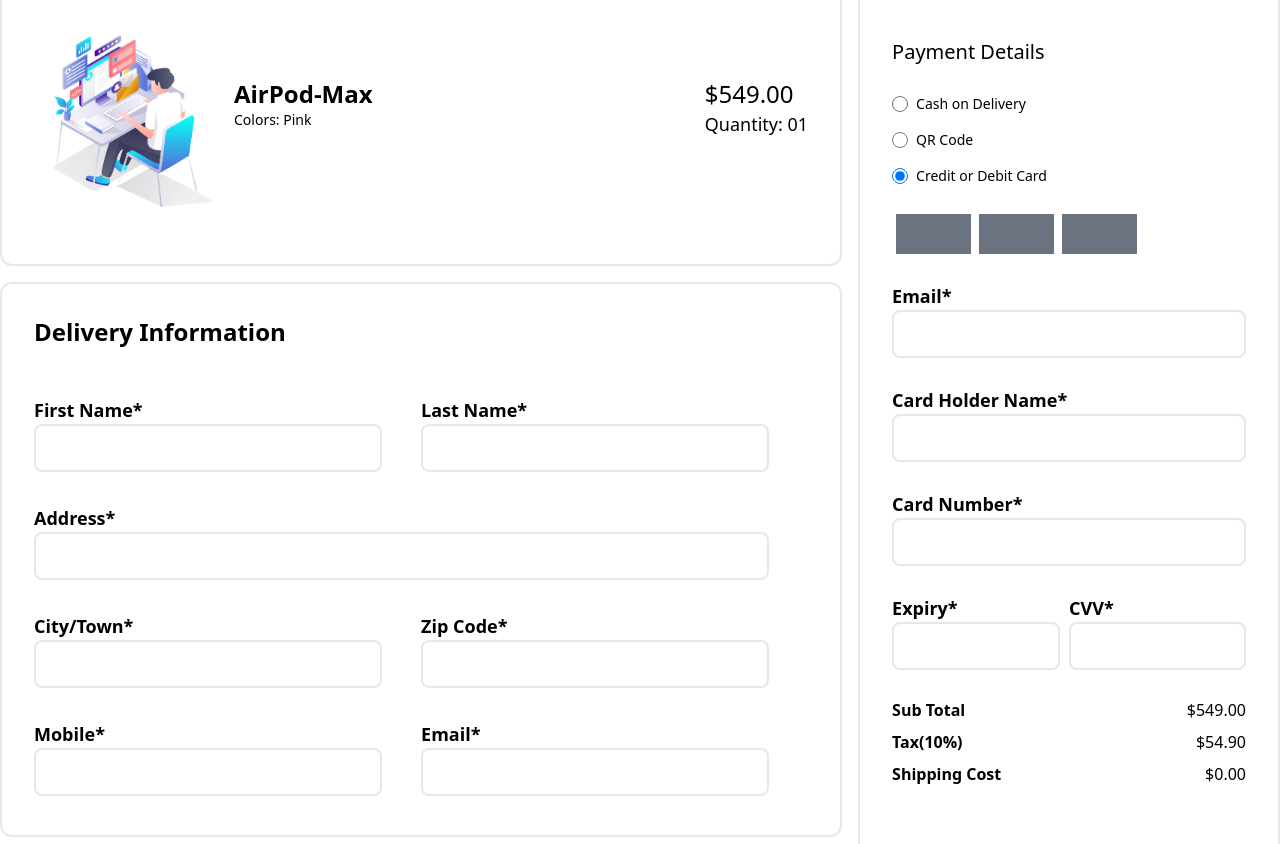
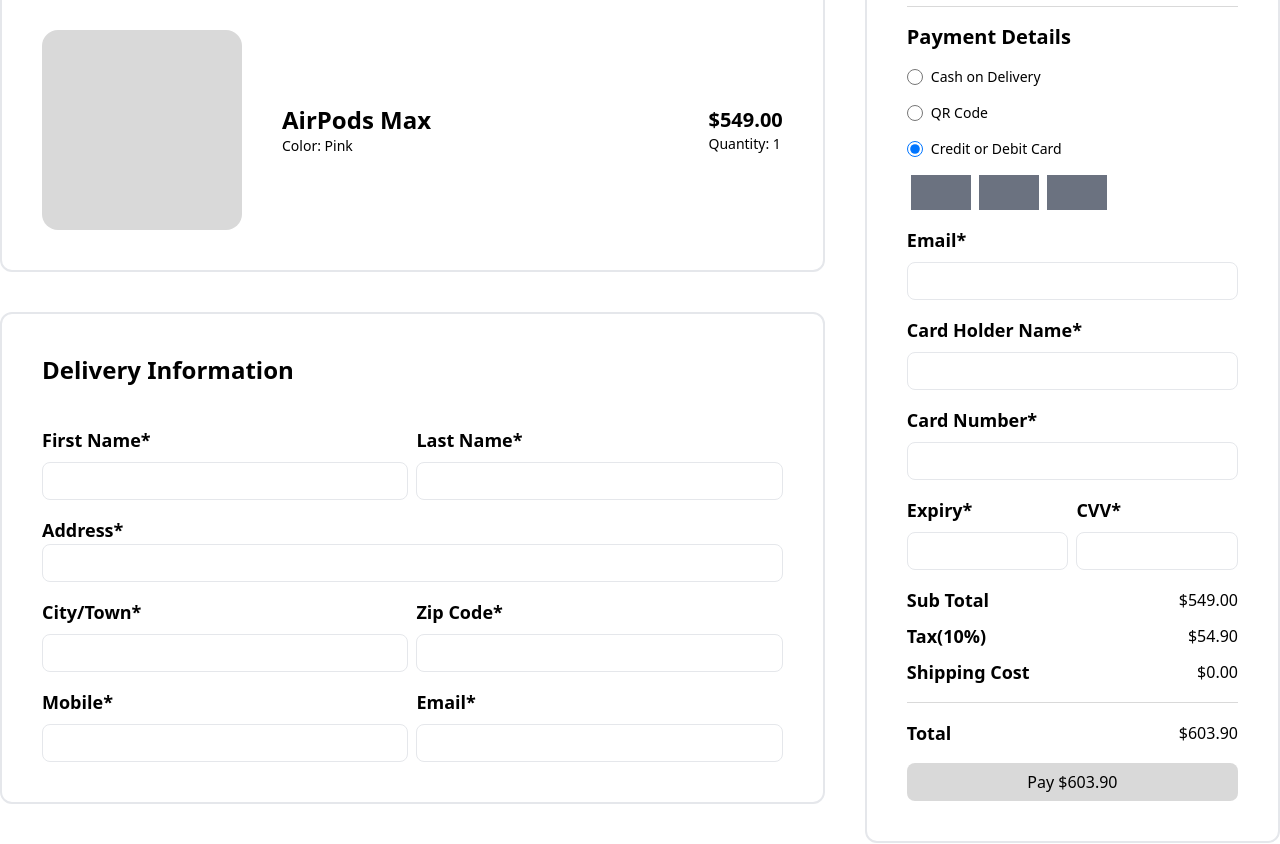
Before and after one commit to SodaraSou/Computer-Store-Website, a React (Create React App) app: page /checkout in a window 1280 px wide. Shown: the part 220-1064 px from the top of the page. Built offline with nearby package versions, Linux system fonts and the light colour scheme.

Commit message:
Fixed reponsive

```diff
--- a/src/pages/Checkout.jsx
+++ b/src/pages/Checkout.jsx
@@ -1,51 +1,58 @@
-import AuthPageImg from "../assets/img/auth_img.png";
-
 function Checkout() {
   return (
     <div className="max-w-7xl mx-auto">
       <section className="p-4 xl:py-10 xl:px-0">
-        <div className="w-full h-auto flex gap-4">
-          <div className="w-4/6 h-auto flex flex-col gap-4">
-            <div className="w-full h-[350px] rounded-xl flex flex-col gap-12 py-8 px-8 border-2 ">
+        <div className="w-full h-auto flex flex-col md:flex-row gap-4 md:gap-10">
+          <div className="w-full md:w-4/6 h-auto flex flex-col gap-4 md:gap-10">
+            {/* Review item section */}
+            <div className="w-full h-auto rounded-xl flex flex-col gap-4 md:gap-10 p-4 md:p-10 border-2 ">
               <h1 className="text-2xl font-bold">Review Item And Shipping</h1>
-              <div className="flex">
-                <img src={AuthPageImg} width='200px' height='200px' alt="" />
-                <div className="w-full py-12 flex justify-between">
+              <div className="flex justify-between items-center gap-4 md:gap-10">
+                <div className="bg-[#D9D9D9] w-[100px] md:w-[200px] h-[100px] md:h-[200px] rounded-2xl"></div>
+                <div className="flex flex-grow justify-between items-center">
                   <div>
-                    <h1 className="font-bold text-2xl">AirPod-Max</h1>
-                    <h1 className="text-sm">Colors: Pink </h1>
+                    <h2 className="text-lg md:text-2xl font-semibold">
+                      AirPods Max
+                    </h2>
+                    <p className="text-sm">Color: Pink</p>
                   </div>
                   <div>
-                    <h1 className="text-2xl">$549.00</h1>
-                    <h1 className="text-lg">Quantity: 01 </h1>
+                    <h2 className="text-md md:text-xl font-semibold">
+                      $549.00
+                    </h2>
+                    <p className="text-sm">Quantity: 1</p>
                   </div>
                 </div>
               </div>
             </div>
-            <div className="w-full h-[555px] rounded-xl border-2 flex flex-col gap-12 py-8 px-8">
+            {/* Delivery info section */}
+            <div className="w-full rounded-xl border-2 flex flex-col gap-4 md:gap-10 p-4 md:p-10">
               <h1 className="text-2xl font-bold">Delivery Information</h1>
-              <div className="flex flex-col gap-8">
-                <div className="flex justify-between ">
-                  <div className="w-full" >
-                    <label htmlFor="firstName" className="text-lg font-semibold">
+              <div className="flex flex-col gap-4">
+                <div className="flex gap-2">
+                  <div className="w-full flex flex-col gap-2">
+                    <label
+                      htmlFor="firstName"
+                      className="text-lg font-semibold"
+                    >
                       First Name*
                     </label>
                     <input
                       type="text"
                       placeholder=""
-                      id="firstname"
-                      className="rounded-lg w-[90%] h-[48px] px-4 border-2"
+                      id="firstName"
+                      className="rounded-lg w-full h-[38px] px-4 border"
                     />
                   </div>
-                  <div className="w-full">
-                    <label htmlFor="firstName" className="text-lg font-semibold">
+                  <div className="w-full flex flex-col gap-2">
+                    <label htmlFor="lastName" className="text-lg font-semibold">
                       Last Name*
                     </label>
                     <input
                       type="text"
                       placeholder=""
-                      id="firstname"
-                      className="rounded-lg w-[90%] h-[48px] px-4 border-2"
+                      id="lastName"
+                      className="rounded-lg w-full h-[38px] px-4 border"
                     />
                   </div>
                 </div>
@@ -57,46 +64,129 @@
                     type="text"
                     placeholder=""
                     id="firstname"
-                    className="rounded-lg w-[95%] h-[48px] px-4 border-2"
+                    className="rounded-lg w-full h-[38px] px-4 border"
                   />
                 </div>
-                <div className="flex justify-between">
-                  <div className="w-full">
-                    <label htmlFor="firstName" className="text-lg font-semibold">
+                <div className="flex gap-2">
+                  <div className="w-full flex flex-col gap-2">
+                    <label
+                      htmlFor="firstName"
+                      className="text-lg font-semibold"
+                    >
                       City/Town*
                     </label>
                     <input
                       type="text"
                       placeholder=""
-                      id="firstname"
-                      className="rounded-lg w-[90%] h-[48px] px-4 border-2"
+                      id="City/Town"
+                      className="rounded-lg w-full h-[38px] px-4 border"
                     />
                   </div>
-                  <div className="w-full">
-                    <label htmlFor="firstName" className="text-lg font-semibold">
+                  <div className="w-full flex flex-col gap-2">
+                    <label htmlFor="lastName" className="text-lg font-semibold">
                       Zip Code*
                     </label>
                     <input
                       type="text"
                       placeholder=""
-                      id="firstname"
-                      className="rounded-lg w-[90%] h-[48px] px-4 border-2"
+                      id="zipCode"
+                      className="rounded-lg w-full h-[38px] px-4 border"
                     />
                   </div>
-                </div >
-                <div className="flex justify-between">
-                  <div className="w-full">
-                    <label htmlFor="firstName" className="text-lg font-semibold">
+                </div>
+                <div className="flex gap-2">
+                  <div className="w-full flex flex-col gap-2">
+                    <label
+                      htmlFor="firstName"
+                      className="text-lg font-semibold"
+                    >
                       Mobile*
                     </label>
                     <input
                       type="text"
                       placeholder=""
-                      id="firstname"
-                      className="rounded-lg w-[90%] h-[48px] px-4 border-2"
+                      id="mobile"
+                      className="rounded-lg w-full h-[38px] px-4 border"
                     />
                   </div>
-                  <div className="w-full">
+                  <div className="w-full flex flex-col gap-2">
+                    <label htmlFor="lastName" className="text-lg font-semibold">
+                      Email*
+                    </label>
+                    <input
+                      type="text"
+                      placeholder=""
+                      id="email"
+                      className="rounded-lg w-full h-[38px] px-4 border"
+                    />
+                  </div>
+                </div>
+              </div>
+            </div>
+          </div>
+          {/* Order summary section */}
+          <div className="w-full md:w-4/12 h-auto rounded-xl flex flex-col gap-4 p-4 md:p-10 border-2">
+            <h1 className="text-2xl font-bold">Order Summary</h1>
+            <div className="h-[1px] bg-[#D9D9D9]"></div>
+            <div className="flex flex-col gap-4">
+              <h1 className="text-xl font-semibold">Payment Details</h1>
+              <div className="flex flex-col gap-4">
+                <div className="flex items-center">
+                  <input
+                    id="default-radio-1"
+                    type="radio"
+                    value=""
+                    name="default-radio"
+                    className="w-4 h-4 focus:ring-2 "
+                  />
+                  <label
+                    htmlFor="default-radio-1"
+                    className="ml-2 text-sm font-medium "
+                  >
+                    Cash on Delivery
+                  </label>
+                </div>
+                <div className="flex items-center">
+                  <input
+                    checked
+                    id="default-radio-2"
+                    type="radio"
+                    value=""
+                    name="default-radio"
+                    className="w-4 h-4 focus:ring-2 "
+                  />
+                  <label
+                    forhtml="default-radio-2"
+                    className="ml-2 text-sm font-medium "
+                  >
+                    QR Code
+                  </label>
+                </div>
+                <div className="flex items-center">
+                  <input
+                    checked
+                    id="default-radio-2"
+                    type="radio"
+                    value=""
+                    name="default-radio"
+                    className="w-4 h-4 focus:ring-2 "
+                  />
+                  <label
+                    forhtml="default-radio-2"
+                    className="ml-2 text-sm font-medium "
+                  >
+                    Credit or Debit Card
+                  </label>
+                </div>
+              </div>
+              <div className="flex">
+                <div className="w-[60px] h-[35px] bg-gray-500 mx-1"></div>
+                <div className="w-[60px] h-[35px] bg-gray-500 mx-1"></div>
+                <div className="w-[60px] h-[35px] bg-gray-500 mx-1"></div>
+              </div>
+            </div>
+            <div className="flex flex-col gap-4">
+              <div className="flex flex-col gap-2">
                 <label htmlFor="firstName" className="text-lg font-semibold">
                   Email*
                 </label>
@@ -104,48 +194,10 @@
                   type="text"
                   placeholder=""
                   id="firstname"
-                      className="rounded-lg w-[90%] h-[48px] px-4 border-2"
+                  className="rounded-lg w-full h-[38px] px-4 border"
                 />
               </div>
-                </div>
-              </div>
-            </div>
-          </div>
-          <div className="w-4/12 h-[1050px] rounded-xl flex flex-col gap-7 py-8 px-8 border-2">
-            <h1 className="text-2xl font-bold">Order Summary</h1>
-            <div className="h-[1px] bg-gray-500 "></div>
-            <h1 className="text-xl ">Payment Details</h1>
-            <div className="flex flex-col gap-4">
-              <div class="flex items-center">
-                <input id="default-radio-1" type="radio" value="" name="default-radio" class="w-4 h-4  focus:ring-2 " />
-                <label for="default-radio-1" class="ml-2 text-sm font-medium ">Cash on Delivery</label>
-              </div>
-              <div class="flex items-center">
-                <input checked id="default-radio-2" type="radio" value="" name="default-radio" class="w-4 h-4  focus:ring-2 " />
-                <label for="default-radio-2" class="ml-2 text-sm font-medium ">QR Code</label>
-              </div>
-              <div class="flex items-center">
-                <input checked id="default-radio-2" type="radio" value="" name="default-radio" class="w-4 h-4  focus:ring-2 " />
-                <label for="default-radio-2" class="ml-2 text-sm font-medium ">Credit or Debit Card</label>
-              </div>
-            </div>
-            <div className="flex ">
-              <div className="w-[75px] h-[40px] bg-gray-500 mx-1"></div>
-              <div className="w-[75px] h-[40px] bg-gray-500 mx-1"></div>
-              <div className="w-[75px] h-[40px] bg-gray-500 mx-1"></div>
-            </div>
-            <div className="w-full">
-              <label htmlFor="firstName" className="text-lg font-semibold">
-                Email*
-              </label>
-              <input
-                type="text"
-                placeholder=""
-                id="firstname"
-                className="rounded-lg w-full h-[48px] px-4 border-2"
-              />
-            </div>
-            <div className="w-full">
+              <div className="flex flex-col gap-2">
                 <label htmlFor="firstName" className="text-lg font-semibold">
                   Card Holder Name*
                 </label>
@@ -153,10 +205,10 @@
                   type="text"
                   placeholder=""
                   id="firstname"
-                className="rounded-lg w-full h-[48px] px-4 border-2"
+                  className="rounded-lg w-full h-[38px] px-4 border"
                 />
               </div>
-            <div className="w-full">
+              <div className="flex flex-col gap-2">
                 <label htmlFor="firstName" className="text-lg font-semibold">
                   Card Number*
                 </label>
@@ -164,11 +216,11 @@
                   type="text"
                   placeholder=""
                   id="firstname"
-                className="rounded-lg w-full h-[48px] px-4 border-2"
+                  className="rounded-lg w-full h-[38px] px-4 border"
                 />
               </div>
-            <div className="flex justify-between">
-              <div className="w-full">
+              <div className="flex gap-2">
+                <div className="flex flex-col gap-2">
                   <label htmlFor="firstName" className="text-lg font-semibold">
                     Expiry*
                   </label>
@@ -176,10 +228,10 @@
                     type="text"
                     placeholder=""
                     id="firstname"
-                  className="rounded-lg w-[95%] h-[48px] px-4 border-2"
+                    className="rounded-lg w-full h-[38px] px-4 border"
                   />
                 </div>
-              <div className="w-full">
+                <div className="flex flex-col gap-2">
                   <label htmlFor="firstName" className="text-lg font-semibold">
                     CVV*
                   </label>
@@ -187,34 +239,33 @@
                     type="text"
                     placeholder=""
                     id="firstname"
-                  className="rounded-lg w-full h-[48px] px-4 border-2"
+                    className="rounded-lg w-full h-[38px] px-4 border"
                   />
                 </div>
-            </div >
-            <div className="flex justify-between ">
-              <div className="font-bold flex flex-col gap-2">
-                <h1>Sub Total</h1>
-                <h1>Tax(10%)</h1>
-                <h1>Shipping Cost</h1>
-              </div>
-              <div className="text-right flex flex-col gap-2">
-                <h1>$549.00</h1>
-                <h1>$54.90</h1>
-                <h1>$0.00</h1>
               </div>
             </div>
-            <div className="h-[1px] bg-gray-500 "></div>
-            <div className="flex justify-between">
-              <div className="font-bold">
-                <h1>Total</h1>
+            <div className="flex flex-col gap-2">
+              <div className="flex justify-between items-center">
+                <h3 className="text-lg font-bold">Sub Total</h3>
+                <p className="text-md">$549.00</p>
               </div>
-              <div className="text-right">
-                <h1>$603.90</h1>
+              <div className="flex justify-between items-center">
+                <h3 className="text-lg font-bold">Tax(10%)</h3>
+                <p className="text-md">$54.90</p>
+              </div>
+              <div className="flex justify-between items-center">
+                <h3 className="text-lg font-bold">Shipping Cost</h3>
+                <p className="text-md">$0.00</p>
               </div>
             </div>
-            <div className="w-full border-2 bg-gray-400 text-center rounded-3xl p-2">
-                <h1>Pay $603.90</h1>
+            <div className="h-[1px] bg-[#D9D9D9]"></div>
+            <div className="flex justify-between items-center">
+              <h3 className="text-lg font-bold">Total</h3>
+              <p className="text-md">$603.90</p>
             </div>
+            <button className="w-full h-[38px] rounded-lg bg-[#D9D9D9] px-4">
+              Pay $603.90
+            </button>
           </div>
         </div>
       </section>
```
Lines whose indentation alone changed are shown as unchanged.
